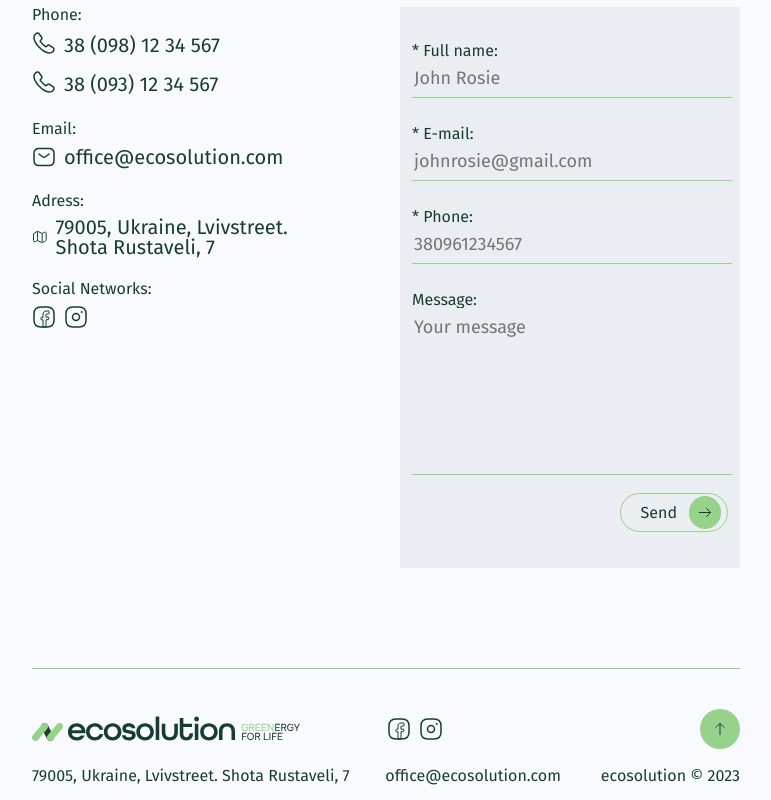
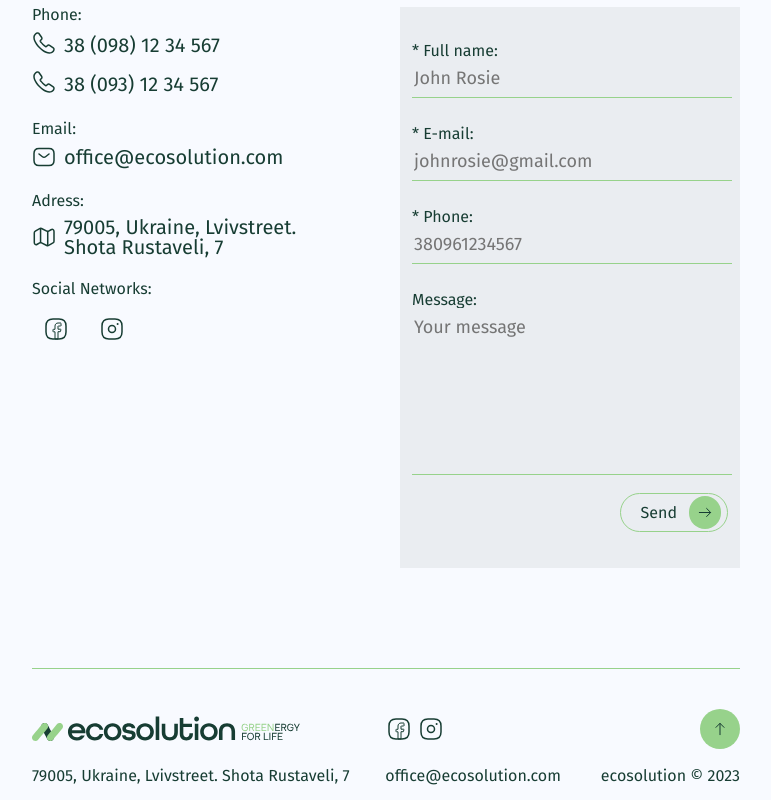
Before and after one commit to artyomakulov/ecosolution, a React (Create React App) app: page / in a window 1280 px wide. Shown: the part 3492-4292 px from the top of the page, without its empty margins (254-1025 px from the left). Built offline with nearby package versions, Linux system fonts and the light colour scheme.

Commit message:
add fixes of contacts social img

```diff
--- a/src/components/Contacts/Contacts.jsx
+++ b/src/components/Contacts/Contacts.jsx
@@ -49,13 +49,13 @@ const Contacts = () => {
                   style={{ display: "flex" }}
                 />
                 <p className={css.contact_text}>
-                  79005, Ukraine, Lvivstreet. Shota Rustaveli, 7
+                  79005, Ukraine, Lvivstreet. <br className={css.hidden}/> Shota Rustaveli, 7
                 </p>
               </div>
             </div>
             <div className={css.contact_block}>
               <p className={css.contact_type}>Social Networks:</p>
-              <div className={css.contact_item}>
+              <div className={css.contact_social_item}>
                 <a
                   href="https://www.facebook.com/"
                   target="_blank"
--- a/src/components/Contacts/Contacts.module.css
+++ b/src/components/Contacts/Contacts.module.css
@@ -12,9 +12,7 @@
 .contacts {
   margin: 24px 0;
 }
-.contact_block {
-  width: 280px;
-}
+
 .contact_type {
   text-align: start;
   font-family: "Fira Sans", sans-serif;
@@ -52,6 +50,12 @@
 
 .contact_social_img:hover {
   stroke: var(--second);
+}
+
+.contact_social_item {
+  display: flex;
+  margin: 20px 0 0 12px;
+  gap: 32px;
 }
 
 .contact_text {
@@ -105,6 +109,7 @@
   .contact_block {
     width: 280px;
   }
+
 }
 
 @media only screen and (min-width: 1281px) {
@@ -146,4 +151,13 @@
   .contact_block:last-child .contact_item:nth-child(2) .contact_img {
     margin: 0;
   }
+
+  .contact_social_item {
+    display: flex;
+    margin: 16px 0 0 0;
+    gap: 8px;
+  }
+  .hidden {
+    display: none;
+  }
 }
```
